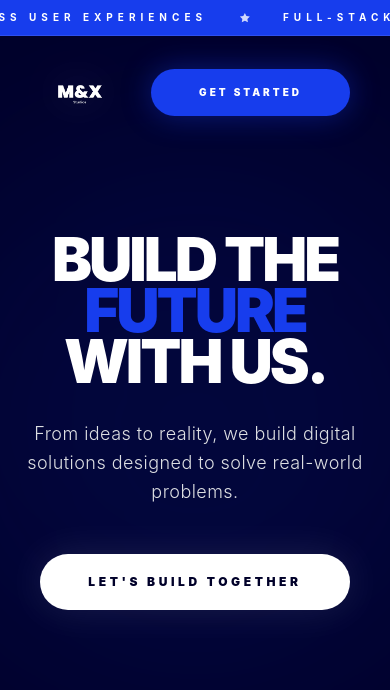
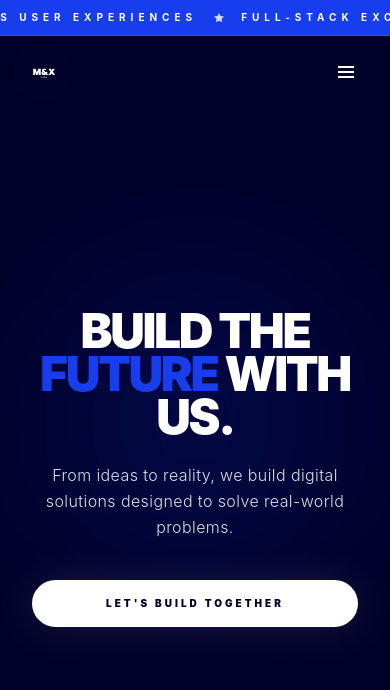
Before and after one commit to maxycagne/M-X_Studio, a React (Vite) app in the folder mxwebsite/: page / in a window 390 px wide. Shown: the top 690 px of the page. Built offline with nearby package versions, Linux system fonts and the light colour scheme.

Commit message:
feat: implement mobile menu functionality and enhance home page layout with responsive design adjustments

```diff
--- a/mxwebsite/Components/Header.tsx
+++ b/mxwebsite/Components/Header.tsx
@@ -1,24 +1,44 @@
-import React from "react";
+import React, { useState, useEffect } from "react";
 import { Link, NavLink } from "react-router-dom";
 import logoWhite from "../src/assets/logo_white.png";
 
 const Header: React.FC = () => {
+  const [isMobileMenuOpen, setIsMobileMenuOpen] = useState(false);
+
+  // Prevent background scrolling when bottom sheet is open
+  useEffect(() => {
+    if (isMobileMenuOpen) {
+      document.body.style.overflow = "hidden";
+    } else {
+      document.body.style.overflow = "unset";
+    }
+    return () => {
+      document.body.style.overflow = "unset";
+    };
+  }, [isMobileMenuOpen]);
+
   const navLinkClasses = ({ isActive }: { isActive: boolean }) =>
     `relative text-[10px] md:text-xs uppercase tracking-[0.3em] transition-all duration-500 hover:text-white ${
       isActive ? "text-white font-black" : "text-[#BABABA]"
     }`;
 
+  const mobileNavLinkClasses = ({ isActive }: { isActive: boolean }) =>
+    `block w-full text-center py-4 text-sm sm:text-base uppercase tracking-[0.3em] transition-all duration-300 hover:text-white ${
+      isActive
+        ? "text-white font-black bg-white/5 rounded-xl"
+        : "text-[#BABABA]"
+    }`;
+
+  const toggleMenu = () => setIsMobileMenuOpen(!isMobileMenuOpen);
+  const closeMenu = () => setIsMobileMenuOpen(false);
+
   return (
     <header className="absolute top-0 left-0 right-0 z-50 font-sans">
-      {/* 1. MOVING HEADLINE (MARQUEE) */}
-      {/* Added 'flex' to the parent wrapper */}
       <div className="w-full bg-[#173DED] py-2.5 overflow-hidden border-b border-white/10 flex">
-        {/* FIX 1: Changed 'inline-block' to 'flex w-max' for exact mathematical width */}
         <div className="flex w-max animate-marquee">
-          {/* FIX 2: Increased from [1, 2] to [1, 2, 3, 4] so it never runs out of text on wide screens */}
           {[1, 2, 3, 4].map((i) => (
             <div key={i} className="flex items-center">
-              <span className="text-[10px] uppercase tracking-[0.5em] text-white font-bold px-8 whitespace-nowrap">
+              <span className="text-[10px] uppercase tracking-[0.5em] text-white font-bold px-4 sm:px-8 whitespace-nowrap">
                 MINIMALIST DESIGN
               </span>
               <svg
@@ -28,7 +48,7 @@ const Header: React.FC = () => {
                 <path d="M12 1.75l3.09 6.26L22 8.9l-5 4.87 1.18 6.88L12 17.4l-6.18 3.25L7 13.77l-5-4.87 6.91-.89L12 1.75z" />
               </svg>
 
-              <span className="text-[10px] uppercase tracking-[0.5em] text-white font-bold px-8 whitespace-nowrap">
+              <span className="text-[10px] uppercase tracking-[0.5em] text-white font-bold px-4 sm:px-8 whitespace-nowrap">
                 SCALABLE ARCHITECTURE
               </span>
               <svg
@@ -38,7 +58,7 @@ const Header: React.FC = () => {
                 <path d="M12 1.75l3.09 6.26L22 8.9l-5 4.87 1.18 6.88L12 17.4l-6.18 3.25L7 13.77l-5-4.87 6.91-.89L12 1.75z" />
               </svg>
 
-              <span className="text-[10px] uppercase tracking-[0.5em] text-white font-bold px-8 whitespace-nowrap">
+              <span className="text-[10px] uppercase tracking-[0.5em] text-white font-bold px-4 sm:px-8 whitespace-nowrap">
                 SEAMLESS USER EXPERIENCES
               </span>
               <svg
@@ -48,7 +68,7 @@ const Header: React.FC = () => {
                 <path d="M12 1.75l3.09 6.26L22 8.9l-5 4.87 1.18 6.88L12 17.4l-6.18 3.25L7 13.77l-5-4.87 6.91-.89L12 1.75z" />
               </svg>
 
-              <span className="text-[10px] uppercase tracking-[0.5em] text-white font-bold px-8 whitespace-nowrap">
+              <span className="text-[10px] uppercase tracking-[0.5em] text-white font-bold px-4 sm:px-8 whitespace-nowrap">
                 FULL-STACK EXCELLENCE
               </span>
               <svg
@@ -62,15 +82,20 @@ const Header: React.FC = () => {
         </div>
       </div>
 
-      <div className="relative flex items-center justify-between px-10 md:px-20 py-4">
-        <Link to="/" className="group flex items-center shrink-0">
+      <div className="relative flex items-center justify-between px-6 sm:px-10 lg:px-20 py-4">
+        <Link
+          to="/"
+          className="group flex items-center shrink-0 z-50"
+          onClick={closeMenu}
+        >
           <img
             src={logoWhite}
             alt="Logo"
-            className="h-20 md:h-28 w-auto opacity-100 drop-shadow-[0_0_20px_rgba(255,255,255,0.15)] group-hover:scale-105 transition-transform duration-700 ease-in-out"
+            className="h-10 sm:h-20 md:h-20 lg:h-28 w-auto opacity-100 drop-shadow-[0_0_20px_rgba(255,255,255,0.15)] group-hover:scale-105 transition-transform duration-700 ease-in-out"
           />
         </Link>
 
+        {/* Desktop Navigation */}
         <nav className="hidden lg:block absolute left-1/2 top-1/2 -translate-x-1/2 -translate-y-1/2 border border-white/5 bg-[#000051]/20 backdrop-blur-xl rounded-full px-12 py-5 shadow-[0_20px_50px_rgba(0,0,0,0.3)]">
           <ul className="flex gap-16 m-0 p-0 list-none items-center">
             <li className="relative group">
@@ -94,8 +119,7 @@ const Header: React.FC = () => {
           </ul>
         </nav>
 
-        {/* CTA Button */}
-        <div className="shrink-0">
+        <div className="hidden lg:block shrink-0 z-50">
           <Link
             to="/get-started"
             className="group relative inline-flex items-center justify-center px-12 py-4 overflow-hidden rounded-full transition-all duration-500 bg-[#173DED] shadow-[0_0_30px_rgba(23,61,237,0.4)] hover:shadow-[0_0_50px_rgba(23,61,237,0.6)] hover:-translate-y-1 active:scale-95"
@@ -107,6 +131,94 @@ const Header: React.FC = () => {
             <span className="absolute inset-0 w-full h-full bg-gradient-to-r from-transparent via-white/20 to-transparent -translate-x-full group-hover:animate-shimmer"></span>
           </Link>
         </div>
+
+        <button
+          className="lg:hidden text-white p-2 z-[60] focus:outline-none relative"
+          onClick={toggleMenu}
+          aria-label="Toggle Menu"
+        >
+          {isMobileMenuOpen ? (
+            <svg
+              className="w-6 h-6 sm:w-8 sm:h-8 fill-current"
+              viewBox="0 0 24 24"
+            >
+              <path
+                fillRule="evenodd"
+                clipRule="evenodd"
+                d="M18.3 5.71a1 1 0 00-1.42 0L12 10.59 7.11 5.7A1 1 0 005.7 7.11L10.59 12 5.7 16.89a1 1 0 101.41 1.42L12 13.41l4.89 4.9a1 1 0 001.42-1.42L13.41 12l4.89-4.89a1 1 0 000-1.4z"
+              />
+            </svg>
+          ) : (
+            <svg
+              className="w-6 h-6 sm:w-8 sm:h-8 fill-current"
+              viewBox="0 0 24 24"
+            >
+              <path
+                fillRule="evenodd"
+                clipRule="evenodd"
+                d="M4 6h16v2H4V6zm0 5h16v2H4v-2zm0 5h16v2H4v-2z"
+              />
+            </svg>
+          )}
+        </button>
+      </div>
+
+      {/* --- MOBILE BOTTOM SHEET IMPLEMENTATION --- */}
+
+      {/* 1. Darkened Backdrop (Click to close) */}
+      <div
+        className={`lg:hidden fixed inset-0 bg-black/60 backdrop-blur-sm z-[70] transition-opacity duration-400 ${
+          isMobileMenuOpen
+            ? "opacity-100 pointer-events-auto"
+            : "opacity-0 pointer-events-none"
+        }`}
+        onClick={closeMenu}
+        aria-hidden="true"
+      />
+
+      {/* 2. Sliding Bottom Sheet */}
+      <div
+        className={`lg:hidden fixed inset-x-0 bottom-0 z-[80] w-full bg-[#000020] border-t border-white/10 rounded-t-[32px] shadow-[0_-10px_40px_rgba(0,0,0,0.5)] transition-transform duration-500 ease-[cubic-bezier(0.32,0.72,0,1)] ${
+          isMobileMenuOpen ? "translate-y-0" : "translate-y-full"
+        }`}
+      >
+        {/* Pull Indicator Tab */}
+        <div
+          className="w-full flex justify-center pt-4 pb-2"
+          onClick={closeMenu}
+        >
+          <div className="w-12 h-1.5 bg-white/20 rounded-full" />
+        </div>
+
+        <nav className="flex flex-col items-center gap-4 px-6 pt-4 pb-12 overflow-y-auto max-h-[80vh]">
+          <NavLink to="/" className={mobileNavLinkClasses} onClick={closeMenu}>
+            Home
+          </NavLink>
+          <NavLink
+            to="/about"
+            className={mobileNavLinkClasses}
+            onClick={closeMenu}
+          >
+            About
+          </NavLink>
+          <NavLink
+            to="/projects"
+            className={mobileNavLinkClasses}
+            onClick={closeMenu}
+          >
+            Projects
+          </NavLink>
+
+          <Link
+            to="/get-started"
+            onClick={closeMenu}
+            className="mt-6 w-full group relative inline-flex items-center justify-center px-8 py-5 overflow-hidden rounded-full transition-all duration-500 bg-[#173DED] shadow-[0_0_30px_rgba(23,61,237,0.4)] active:scale-95"
+          >
+            <span className="relative text-sm font-black uppercase tracking-[0.3em] text-white">
+              Get Started
+            </span>
+          </Link>
+        </nav>
       </div>
     </header>
   );
--- a/mxwebsite/src/Pages/Home.tsx
+++ b/mxwebsite/src/Pages/Home.tsx
@@ -7,26 +7,26 @@ const Home = () => {
     <div className="relative min-h-screen w-full bg-[#000029] font-sans overflow-hidden">
       <Header />
 
-      <main className="flex min-h-screen items-center justify-center px-6">
-        <div className="relative z-10 text-center max-w-5xl">
-          <h1 className="text-6xl md:text-8xl lg:text-9xl font-black text-white tracking-tighter mb-8 leading-[0.85]">
+      <main className="flex min-h-[100dvh] items-center justify-center px-4 sm:px-6 pt-[140px] lg:pt-[170px] pb-12">
+        <div className="relative z-10 text-center max-w-5xl w-full">
+          <h1 className="text-5xl sm:text-6xl md:text-8xl lg:text-9xl font-black text-white tracking-tighter mb-6 sm:mb-8 leading-[0.9] sm:leading-[0.85]">
             BUILD THE <br />
             <span className="text-[#173DED]">FUTURE</span> WITH US.
           </h1>
 
-          <p className="text-[#DCDEE2] text-lg md:text-xl max-w-3xl mx-auto mb-12 leading-relaxed font-light tracking-wide">
+          <p className="text-[#DCDEE2] text-base sm:text-lg md:text-xl max-w-3xl mx-auto mb-10 sm:mb-12 leading-relaxed font-light tracking-wide px-2 sm:px-0">
             From ideas to reality, we build digital solutions designed to solve
             real-world problems.
           </p>
 
-          <div className="flex flex-col md:flex-row gap-6 justify-center items-center">
-            <button className="group relative bg-white text-[#000029] px-12 py-5 rounded-full text-xs uppercase tracking-[0.3em] font-black hover:bg-[#DCDEE2] transition-all duration-300 shadow-[0_0_40px_rgba(255,255,255,0.1)]">
+          <div className="flex flex-col md:flex-row gap-4 sm:gap-6 justify-center items-center px-4 sm:px-0">
+            <button className="group relative bg-white text-[#000029] w-full sm:w-auto px-8 py-4 sm:px-12 sm:py-5 rounded-full text-[10px] sm:text-xs uppercase tracking-[0.3em] font-black hover:bg-[#DCDEE2] transition-all duration-300 shadow-[0_0_40px_rgba(255,255,255,0.1)] active:scale-95">
               Let's Build Together
             </button>
           </div>
         </div>
 
-        <div className="absolute top-1/2 left-1/2 -translate-x-1/2 -translate-y-1/2 w-[600px] h-[600px] bg-[#173DED]/10 rounded-full blur-[120px] pointer-events-none" />
+        <div className="absolute top-1/2 left-1/2 -translate-x-1/2 -translate-y-1/2 w-[300px] h-[300px] sm:w-[400px] sm:h-[400px] md:w-[600px] md:h-[600px] bg-[#173DED]/15 rounded-full blur-[80px] md:blur-[120px] pointer-events-none" />
       </main>
     </div>
   );
```
